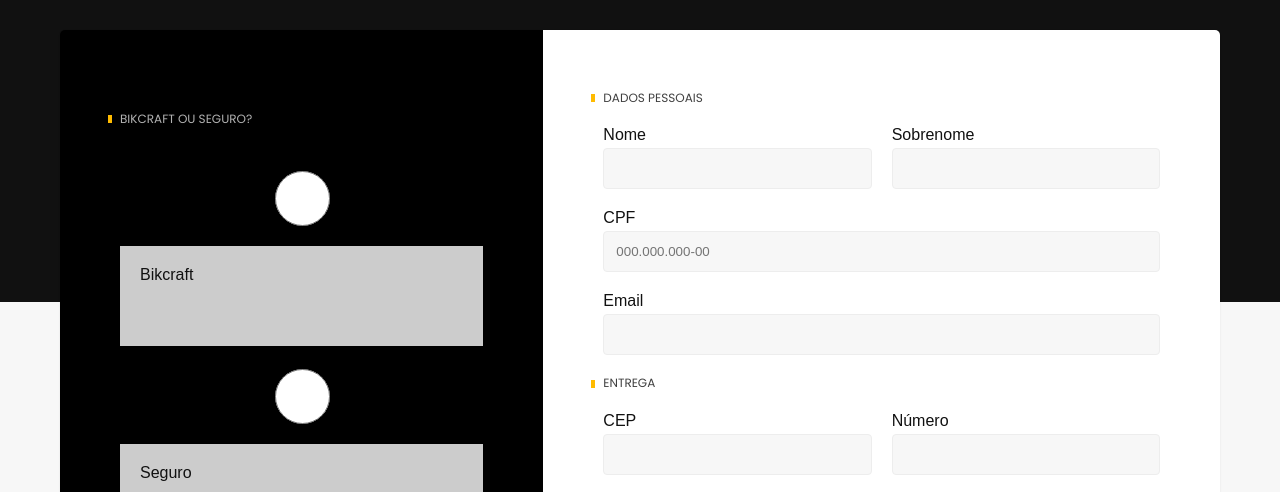
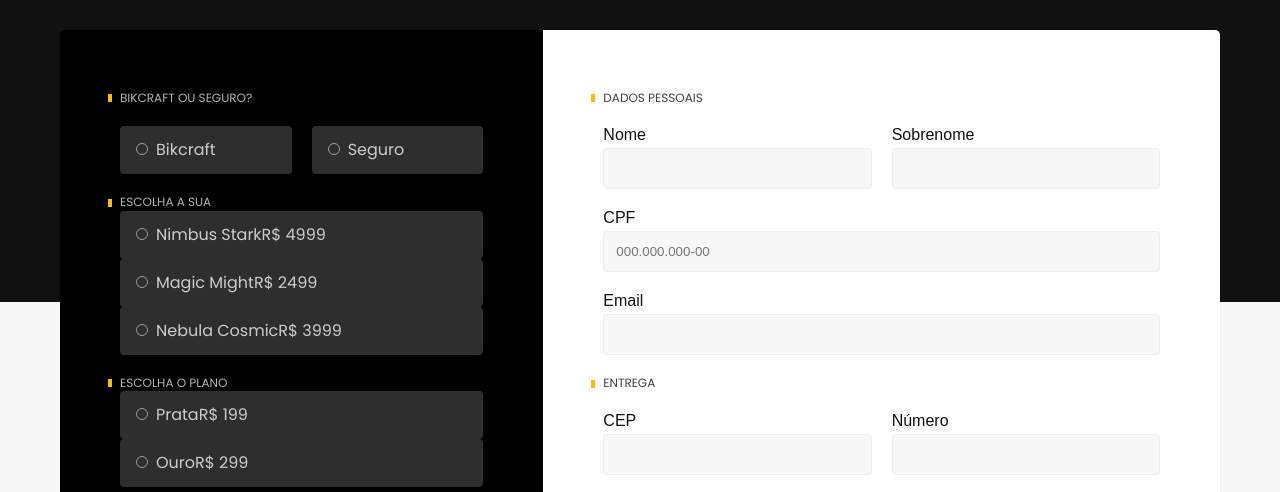
Before and after one commit to AlphaJooj/bikcraft, a plain HTML site: page orcamento.html in a window 1280 px wide. Shown: the part 298-790 px from the top of the page. Drawn offline with Linux system fonts and the light colour scheme; files whose address does not match are found by name.

Commit message:
Continuando a página de orçamento

```diff
--- a/css/orcamento/orcamento.css
+++ b/css/orcamento/orcamento.css
@@ -33,9 +33,56 @@
 
 .orcamento-produto {
   border-radius: 5px 0 0 5px;
+  background: var(--cor-12);
   display: grid;
+  grid-template-columns: 1fr 1fr;
   gap: 20px;
-  background: var(--cor-12);
+  align-content: start;
+}
+
+.orcamento-produto > * {
+  grid-column: 1/-1;
+}
+
+.orcamento-produto > label {
+  grid-column: initial;
+}
+
+.orcamento-produto label {
+  font: 400 1rem/1.5 "Poppins", sans-serif;
+  color: var(--cor-4);
+  background-color: var(--cor-10);
+  display: block;
+  padding: 12px 16px;
+  border-radius: 4px;
+  cursor: pointer;
+}
+
+.orcamento-produto input:checked + label {
+  background: var(--cor-0);
+  color: var(--cor-11);
+}
+
+.orcamento-produto label::before {
+  content: "";
+  display: inline-block;
+  box-sizing: border-box;
+  width: 12px;
+  height: 12px;
+  border: 1px solid var(--cor-6);
+  border-radius: 50%;
+  margin-right: 8px;
+}
+
+.orcamento-produto input:checked + label::before {
+  border-color: var(--cor-7);
+  box-shadow: inset 0 0 0 3px var(--cor-0), inset 0 0 0 6px var(--cor-7);
+}
+
+.orcamento-produto input {
+  opacity: 0;
+  position: absolute;
+  pointer-events: none;
 }
 
 .orcamento-dados {
@@ -43,8 +90,7 @@
   background: var(--cor-0);
 }
 
-.orcamento-produto label {
-  background: #ccc;
-  padding: 20px;
-  display: inline-block;
+#bikcraft:checked ~ #orcamento-bikcraft,
+#seguro:checked ~ #orcamento-seguro {
+  display: block;
 }
--- a/orcamento.html
+++ b/orcamento.html
@@ -36,10 +36,12 @@
                 <h1 class="font-1-xxl cor-0">Solicite um orçamento<span class="cor-p1">.</span></h1>
             </div>
         </div>
+
         <!--FORMULÁRIO-->
         <form class="orcamento container" action="./">
             <div class="orcamento-produto">
                 <h2 class="font-1-xs cor-5">Bikcraft ou Seguro?</h2>
+
                 <input type="radio" name="tipo" value="bikcraft" id="bikcraft">
                 <label for="bikcraft">Bikcraft</label>
 
@@ -47,11 +49,26 @@
                 <label for="seguro">Seguro</label>
 
                 <div class="orcamento-conteudo" id="orcamento-bikcraft">
-                    <h2 class="font-1-m cor-5">Escolha a sua (BIKCRAFT)</h2>
+                    <h2 class="font-1-xs cor-5">Escolha a sua</h2>
+
+                    <input type="radio" name="produto" value="nimbus" id="nimbus">
+                    <label for="nimbus">Nimbus Stark<span>R$ 4999</span></label>
+
+                    <input type="radio" name="produto" value="magic" id="magic">
+                    <label for="magic">Magic Might<span>R$ 2499</span></label>
+
+                    <input type="radio" name="produto" value="nebula" id="nebula">
+                    <label for="nebula">Nebula Cosmic<span>R$ 3999</span></label>
                 </div>
 
                 <div class="orcamento-conteudo" id="orcamento-seguro">
-                    <h2 class="font-1-m cor-5">Escolha o plano</h2>
+                    <h2 class="font-1-xs cor-5">Escolha o plano</h2>
+
+                    <input type="radio" name="produto" value="prata" id="prata">
+                    <label for="prata">Prata<span>R$ 199</span></label>
+
+                    <input type="radio" name="produto" value="ouro" id="ouro">
+                    <label for="ouro">Ouro<span>R$ 299</span></label>
                 </div>
             </div>
 
```
